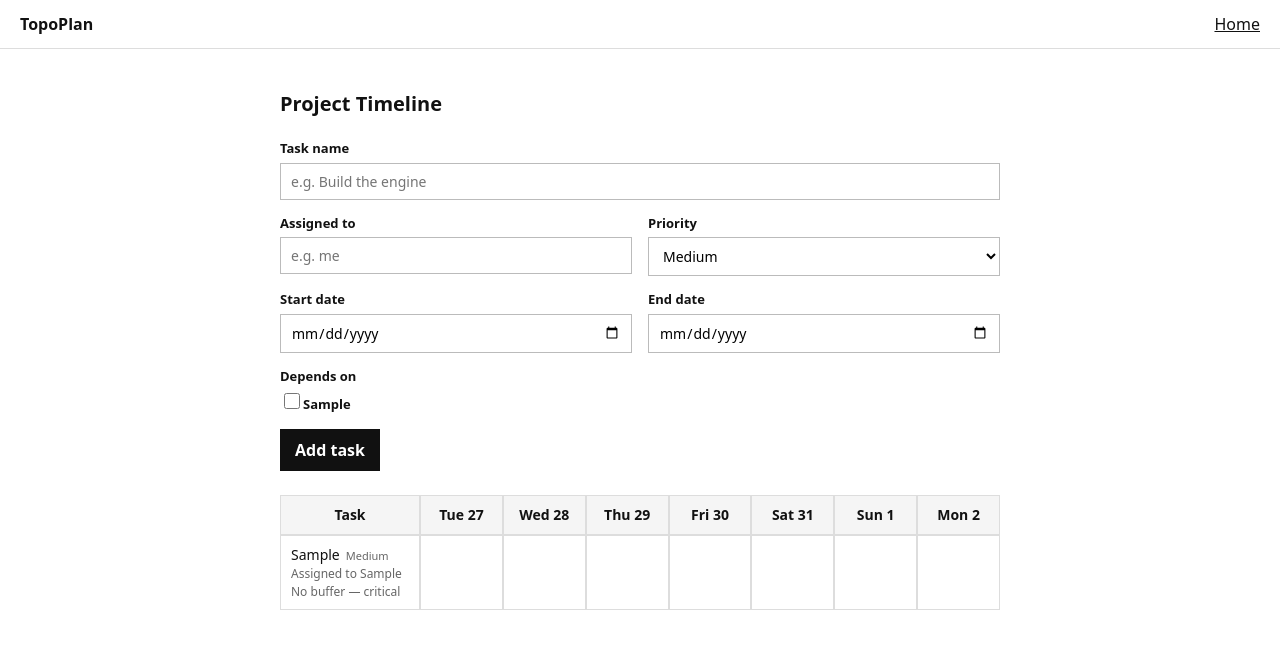
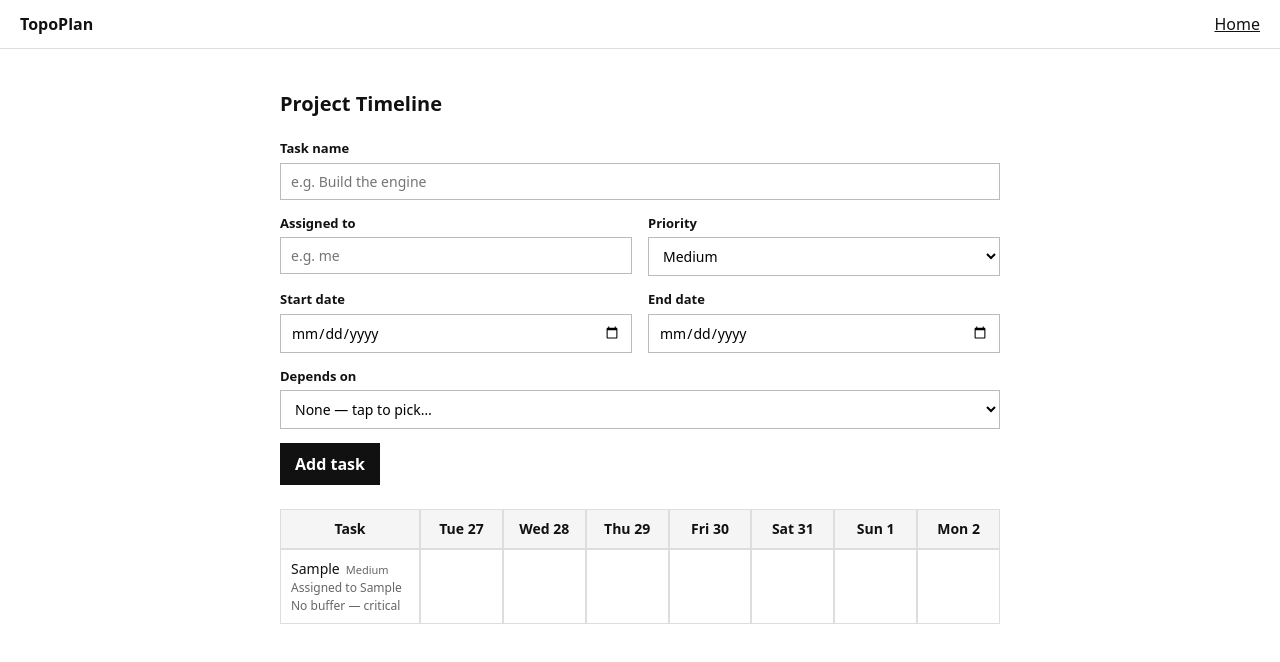
Before and after one commit to venz-ochoa/topo-plan, a React (Vite) app in the folder client/: page / in a window 1280 px wide. Both pictures are taken after typing "Sample", "Sample", "2020-01-15", "2020-01-15" into the empty fields and a click on the button "Add task". Shown: the top 662 px of the page. Built offline with nearby package versions, Linux system fonts and the light colour scheme.

Commit message:
Adjusted Dependency Input and Day Line

```diff
--- a/client/src/components/AddTask.jsx
+++ b/client/src/components/AddTask.jsx
@@ -80,15 +80,13 @@ export default function AddTask({ onAdd, tasks }) {
         {/*this is for picking which tasks must finish first (only shows when tasks exist)*/}
         {tasks.length > 0 && (
             <div className="field span-2">
-          <label>Depends on</label>
-          <div className="deps-list">
+            <label htmlFor="task-deps">Depends on</label>
+            <select id="task-deps" value="" onChange={e => toggleDep(e.target.value)}>
+                <option value="">None — tap to pick…</option>
                 {tasks.map(t => (
-              <label key={t.id}>
-                <input type="checkbox" checked={deps.includes(t.id)} onChange={() => toggleDep(t.id)} />
-                {t.name}
-              </label>
+                <option key={t.id} value={t.id}>{(deps.includes(t.id) ? '✓ ' : '') + t.name}</option>
                 ))}
-          </div>
+            </select>
             </div>
         )}
 
--- a/client/src/index.css
+++ b/client/src/index.css
@@ -74,9 +74,21 @@ h1, h2 { font-size: 1.25rem; margin: 0 0 1.25rem; }
 }
 .tag.high { color: #111; font-weight: 700; }
 
-/*this is for the bars, grey for normal, black for critical, color means something*/
-.bar { background: #d4d4d4; }
-.bar.crit { background: #111; }
+/*this is for the day boxes, so the line sits in the vertical middle, edge to edge*/
+.day {
+  display: flex;
+  align-items: center;
+  padding-left: 0;
+  padding-right: 0;
+}
+
+/*this is for the bars, a thin line inside the day cell, grey normal, black critical*/
+.bar {
+  width: 100%;
+  height: 12px;
+  background: #d4d4d4; }
+
+.bar.crit { background: #343434; }
 
 /*this is for the add task form, a grid with two columns*/
 .add-task {
--- a/client/src/pages/Home.jsx
+++ b/client/src/pages/Home.jsx
@@ -45,14 +45,16 @@ function GanttRow({ task, days, info }) {
         {/*this is for the buffer the engine computed*/}
         {info && <span className="who">{info.critical ? 'No buffer — critical' : info.slack + '-day buffer'}</span>}
       </div>
-      {days.map(d => {
-        //this is for deciding how one day cell looks
+        {days.map(d => {
+        //this is for deciding if this day is part of the task
         const str = toDateStr(d)
         const inRange = str >= task.startDate && str <= task.endDate
-        let cls = 'cell'
-        if (inRange) cls = cls + ' bar'
-        if (inRange && info && info.critical) cls = cls + ' crit'
-        return <div key={d.getTime()} className={cls} />
+        return (
+          <div key={d.getTime()} className="cell day">
+            {/*this is for the thin line, only on days the task runs*/}
+            {inRange && <div className={info && info.critical ? 'bar crit' : 'bar'} />}
+          </div>
+        )
       })}
     </>
   )
```
Lines whose indentation alone changed are shown as unchanged.
